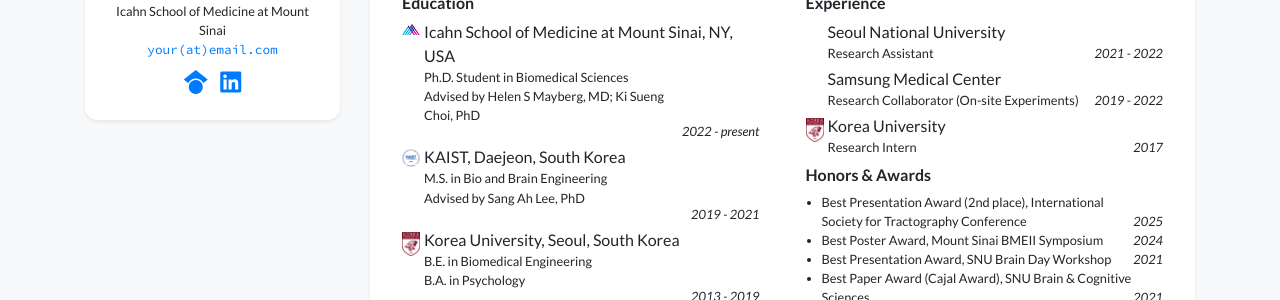
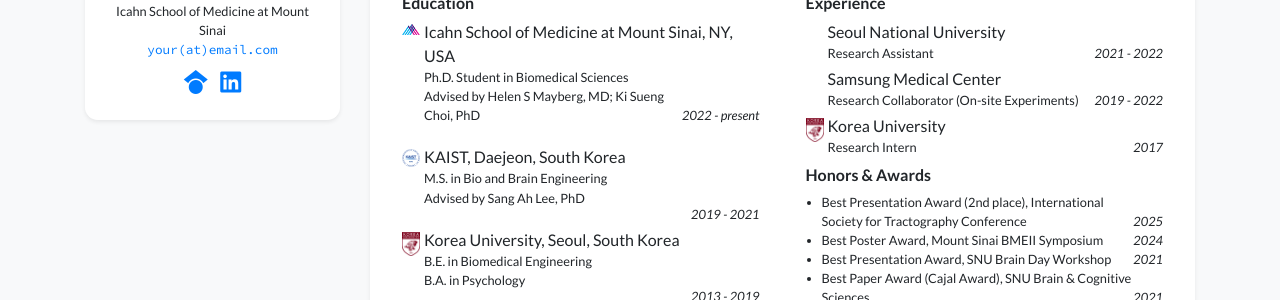
Before and after one commit to ha-neul-song/ha-neul-song.github.io, a Jekyll site: the page built from index.html, in a window 1280 px wide. Shown: the part 373-673 px from the top of the page. Built offline with Jekyll 4.4.1, drawn with Linux system fonts in a browser that asks for light colours; nearby versions of some CDN libraries; a style sheet for code colours, icons or effects is not loaded.

```diff
--- a/_data/profile.yml
+++ b/_data/profile.yml
@@ -43,7 +43,7 @@ education:
   logo: /assets/images/badges/ISMMS.png
   position: <p> Ph.D. Student in Biomedical Sciences <br/>
             Advised by Helen S Mayberg, MD; Ki Sueng Choi, PhD </p>
-  date: 2022 - present
+  date: <p> 2022 - present </p>
 - name: KAIST, Daejeon, South Korea
   logo: /assets/images/badges/KAIST.png
   position: <p> M.S. in Bio and Brain Engineering <br/>
```
